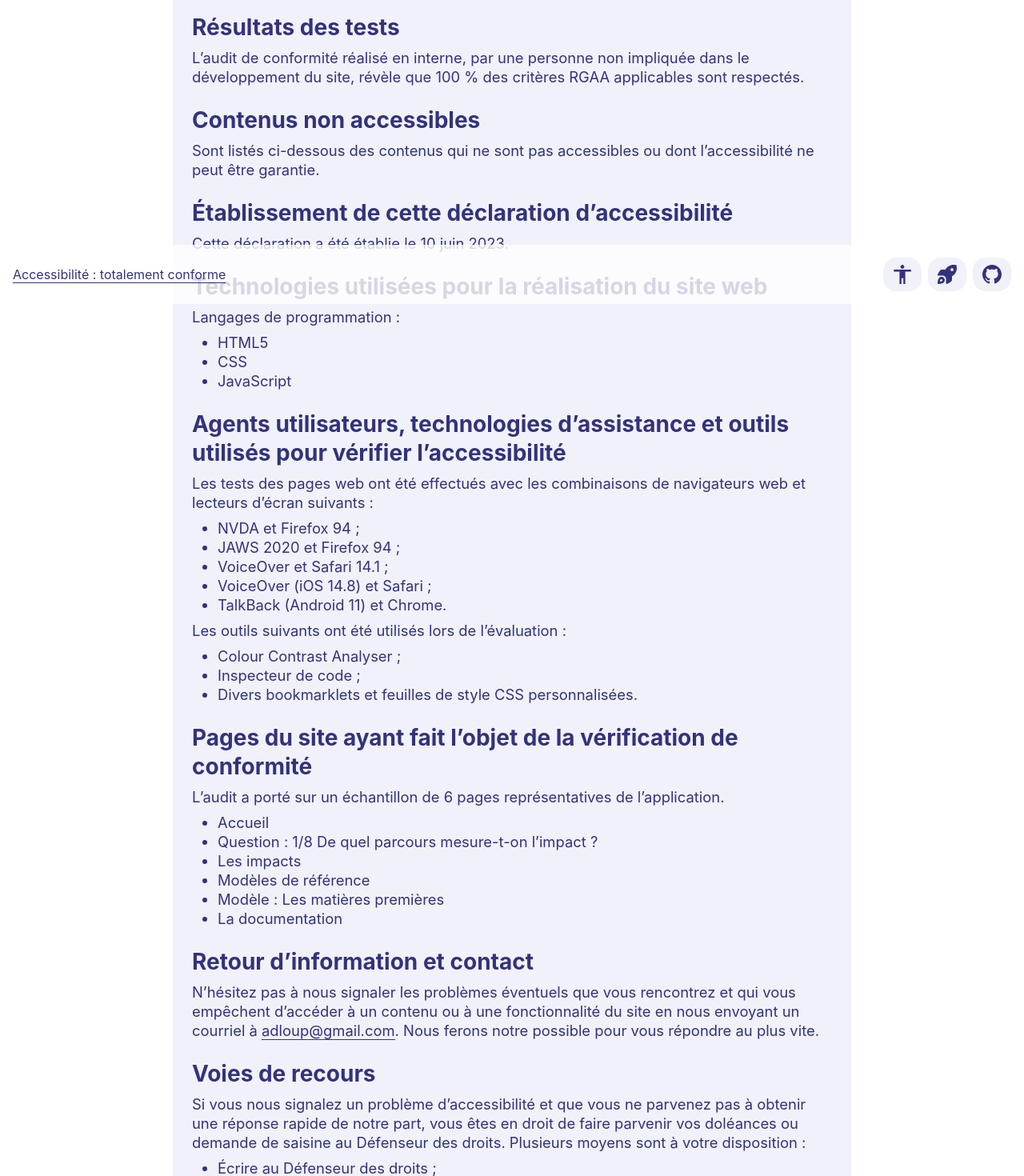
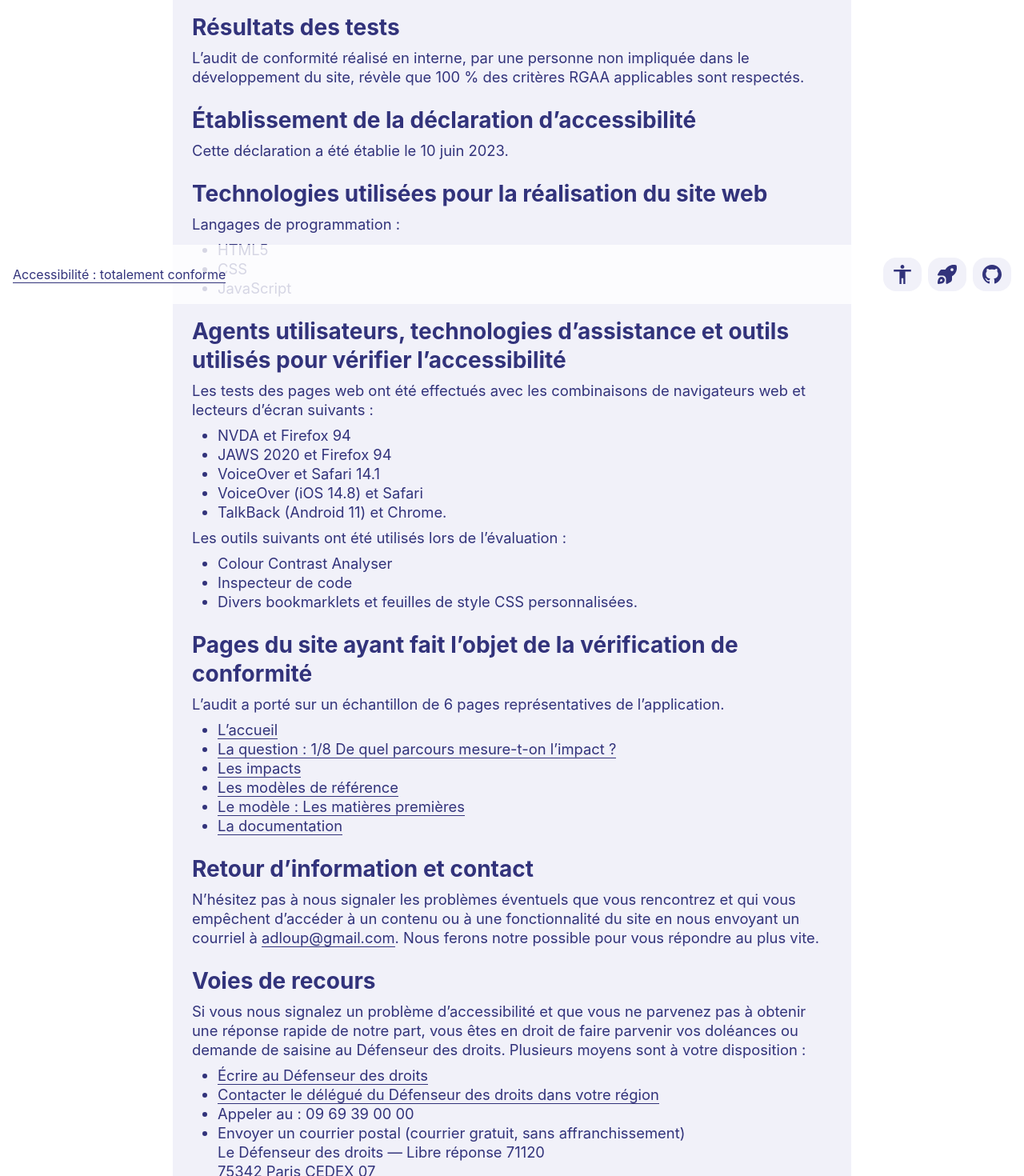
Before and after one commit to adrienloup/lcc, a React (Vite) app: page /lcc/declaration-accessibilite-numerique in a window 1280 px wide. Shown: the part 420-1890 px from the top of the page at 80% size. Built offline with nearby package versions, Linux system fonts and the light colour scheme.

Commit message:
Initialize lcc project

```diff
--- a/src/pages/A11y/A11y.tsx
+++ b/src/pages/A11y/A11y.tsx
@@ -30,26 +30,24 @@ function A11y() {
             <Text text={`<p>Le site est en totale conformité avec le Référentiel général d’amélioration de l’accessibilité, RGAA version 4.1.</p>`} />
             <Subtitle text='Résultats des tests' />
             <Text text={`<p>L’audit de conformité réalisé en interne, par une personne non impliquée dans le développement du site, révèle que 100 % des critères RGAA applicables sont respectés.</p>`} />
-            <Subtitle text='Contenus non accessibles' />
-            <Text text={`<p>Sont listés ci-dessous des contenus qui ne sont pas accessibles ou dont l’accessibilité ne peut être garantie.</p>`} />
-            <Subtitle text='Établissement de cette déclaration d’accessibilité' />
+            <Subtitle text='Établissement de la déclaration d’accessibilité' />
             <Text text={`<p>Cette déclaration a été établie le 10 juin 2023.</p>`} />
             <Subtitle text='Technologies utilisées pour la réalisation du site web' />
             <Text text={`<p>Langages de programmation :</p>
               <ul><li>HTML5</li><li>CSS</li><li>JavaScript</li></ul>`} />
             <Subtitle text='Agents utilisateurs, technologies d’assistance et outils utilisés pour vérifier l’accessibilité' />
             <Text text={`<p>Les tests des pages web ont été effectués avec les combinaisons de navigateurs web et lecteurs d’écran suivants :</p>
-              <ul><li>NVDA et Firefox 94 ;</li><li>JAWS 2020 et Firefox 94 ;</li><li>VoiceOver et Safari 14.1 ;</li><li>VoiceOver (iOS 14.8) et Safari ;</li><li>TalkBack (Android 11) et Chrome.</li></ul>
+              <ul><li>NVDA et Firefox 94</li><li>JAWS 2020 et Firefox 94</li><li>VoiceOver et Safari 14.1</li><li>VoiceOver (iOS 14.8) et Safari</li><li>TalkBack (Android 11) et Chrome.</li></ul>
               <p>Les outils suivants ont été utilisés lors de l’évaluation :</p>
-              <ul><li>Colour Contrast Analyser ;</li><li>Inspecteur de code ;</li><li>Divers bookmarklets et feuilles de style CSS personnalisées.</li></ul>`} />
+              <ul><li>Colour Contrast Analyser</li><li>Inspecteur de code</li><li>Divers bookmarklets et feuilles de style CSS personnalisées.</li></ul>`} />
             <Subtitle text='Pages du site ayant fait l’objet de la vérification de conformité' />
             <Text text={`<p>L’audit a porté sur un échantillon de 6 pages représentatives de l’application.</p>
-              <ul><li>Accueil</li><li>Question : 1/8 De quel parcours mesure-t-on l’impact ?</li><li>Les impacts</li><li>Modèles de référence</li><li>Modèle : Les matières premières</li><li>La documentation</li></ul>`} />
+              <ul><li><a href="/lcc/">L’accueil</a></li><li><a href="/lcc/question/site-web">La question : 1/8 De quel parcours mesure-t-on l’impact ?</a></li><li><a href="/lcc/impact-ecologique">Les impacts</a></li><li><a href="/lcc/documentation/modeles-de-reference">Les modèles de référence</a></li><li><a href="/lcc/documentation/matieres-premieres">Le modèle : Les matières premières</a></li><li><a href="/lcc/documentation/ressources">La documentation</a></li></ul>`} />
             <Subtitle text='Retour d’information et contact' />
             <Text text={`<p>N’hésitez pas à nous signaler les problèmes éventuels que vous rencontrez et qui vous empêchent d’accéder à un contenu ou à une fonctionnalité du site en nous envoyant un courriel à <a href="mailto:adloup@gmail.com" target="_blank" rel="noreferrer">adloup@gmail.com</a>. Nous ferons notre possible pour vous répondre au plus vite.</p>`} />
             <Subtitle text='Voies de recours' />
             <Text text='<p>Si vous nous signalez un problème d’accessibilité et que vous ne parvenez pas à obtenir une réponse rapide de notre part, vous êtes en droit de faire parvenir vos doléances ou demande de saisine au Défenseur des droits. Plusieurs moyens sont à votre disposition :</p>
-              <ul><li><a href="https://formulaire.defenseurdesdroits.fr/" target="_blank" rel="noreferrer">Écrire au Défenseur des droits</a> ;</li><li><a href="https://www.defenseurdesdroits.fr/saisir/delegues" target="_blank" rel="noreferrer">Contacter le délégué du Défenseur des droits dans votre région ;</a></li><li>Appeler au : 09 69 39 00 00 ;</li><li>Envoyer un courrier postal (courrier gratuit, sans affranchissement) :<br />Le Défenseur des droits — Libre réponse 71120<br />75342 Paris CEDEX 07</li></ul>' />
+              <ul><li><a href="https://formulaire.defenseurdesdroits.fr/" target="_blank" rel="noreferrer">Écrire au Défenseur des droits</a></li><li><a href="https://www.defenseurdesdroits.fr/saisir/delegues" target="_blank" rel="noreferrer">Contacter le délégué du Défenseur des droits dans votre région</a></li><li>Appeler au : 09 69 39 00 00</li><li>Envoyer un courrier postal (courrier gratuit, sans affranchissement)<br />Le Défenseur des droits — Libre réponse 71120<br />75342 Paris CEDEX 07</li></ul>' />
           </div>
         </article>
       </main>
```
